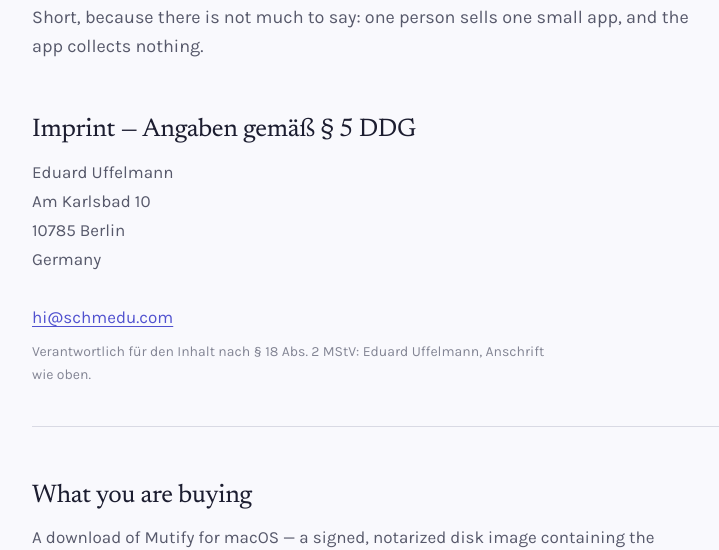
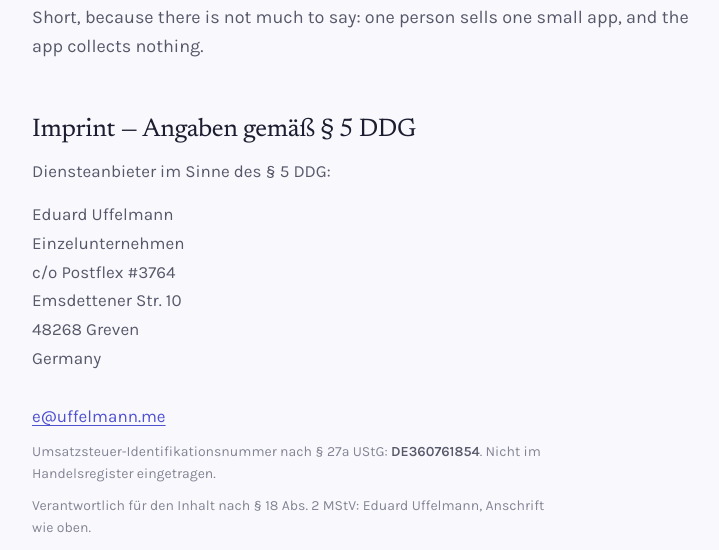
Before and after one commit to Schmedu/mutify, a website: page Website/public/legal.html in a window 1280 px wide. Shown: the part 253-803 px from the top of the page, without its empty margins (240-959 px from the left). Drawn offline with Linux system fonts and the light colour scheme.

Commit message:
Use the public imprint address, not the Berlin one
The Impressum had the Am Karlsbad address, which life-os/BUSINESS.md
reserves for invoices, contracts and the Finanzamt and explicitly keeps
out of anything published. The public one is the Postflex forwarding
address in Greven.

Same for the contact address: e@uffelmann.me is the public one, on the
imprint, in the refund promise and wherever the site offers help.

Adds the VAT id (DE360761854) and states that there is no Handelsregister
entry, rather than leaving a register court implied.

```diff
--- a/Website/public/legal.html
+++ b/Website/public/legal.html
@@ -22,6 +22,8 @@
   .rule{border:0;border-top:1px solid var(--rule);margin:0}
   ul{color:var(--ink-2);max-width:62ch;padding-left:1.15rem;margin:.9rem 0 0;display:grid;gap:.5rem}
   .de{margin-top:.6rem;font-size:.875rem;color:var(--ink-3);max-width:62ch}
+  .lead-in{margin-bottom:.9rem}
+  address strong,.de strong{color:var(--ink-2);font-weight:600}
 </style>
 </head>
 <body>
@@ -35,13 +37,17 @@
 
   <section>
     <h2>Imprint — Angaben gemäß § 5 DDG</h2>
+    <p class="lead-in">Diensteanbieter im Sinne des § 5 DDG:</p>
     <address>
       Eduard Uffelmann<br>
-      Am Karlsbad 10<br>
-      10785 Berlin<br>
+      Einzelunternehmen<br>
+      c/o Postflex #3764<br>
+      Emsdettener Str. 10<br>
+      48268 Greven<br>
       Germany<br><br>
-      <a href="mailto:hi@schmedu.com">hi@schmedu.com</a>
+      <a href="mailto:e@uffelmann.me">e@uffelmann.me</a>
     </address>
+    <p class="de">Umsatzsteuer-Identifikationsnummer nach § 27a UStG: <strong>DE360761854</strong>. Nicht im Handelsregister eingetragen.</p>
     <p class="de">Verantwortlich für den Inhalt nach § 18 Abs. 2 MStV: Eduard Uffelmann, Anschrift wie oben.</p>
   </section>
 
@@ -56,7 +62,7 @@
   <section>
     <h2>Delivery and the right of withdrawal</h2>
     <p>Delivery is immediate: the download link appears as soon as Stripe confirms the payment. By starting that download you agree to delivery beginning at once and acknowledge that this ends the statutory 14-day right of withdrawal for digital content (§ 356 Abs. 5 BGB).</p>
-    <p>That is the legal position. The practical one: if Mutify is not what you wanted, email <a href="mailto:hi@schmedu.com">hi@schmedu.com</a> and you get your money back, no questions and no deadline.</p>
+    <p>That is the legal position. The practical one: if Mutify is not what you wanted, email <a href="mailto:e@uffelmann.me">e@uffelmann.me</a> and you get your money back, no questions and no deadline.</p>
   </section>
 
   <section>
@@ -69,7 +75,7 @@
     <p><strong>The app.</strong> Mutify has no account, no server and no analytics. Your networks, your devices and your settings stay in <code>~/Library/Application&nbsp;Support/Mutify</code> on your Mac. Nothing about your location or your networks ever leaves the machine, and the app makes no network requests of its own.</p>
     <p><strong>This website.</strong> No cookies, no tracking, no analytics. The page is static; the two functions behind it talk to Stripe and to GitHub's release API and to nothing else. Vercel, which hosts it, keeps standard access logs (IP address, page, timestamp) for operating the service. Google Fonts serves the two typefaces, which means your browser contacts <code>fonts.gstatic.com</code>.</p>
     <p><strong>When you buy.</strong> Stripe receives the data it needs to take the payment, including your email address and the billing country used for VAT. It is the controller for that data under its own <a href="https://stripe.com/privacy">privacy policy</a>. I can see the resulting payment records — amount, country, email — in the Stripe dashboard, and keep them as long as German tax law requires (ten years, § 147 AO). Nothing is passed on to anyone else, and there is no mailing list.</p>
-    <p>To ask what is stored about you, or to have it removed as far as tax law allows, email <a href="mailto:hi@schmedu.com">hi@schmedu.com</a>.</p>
+    <p>To ask what is stored about you, or to have it removed as far as tax law allows, email <a href="mailto:e@uffelmann.me">e@uffelmann.me</a>.</p>
   </section>
 
   <section>
@@ -84,7 +90,7 @@
 <footer><div class="wrap foot-row">
   <span>Mutify — made in Berlin</span>
   <span><a href="https://github.com/Schmedu/mutify">Source</a></span>
-  <span><a href="mailto:hi@schmedu.com">hi@schmedu.com</a></span>
+  <span><a href="mailto:e@uffelmann.me">e@uffelmann.me</a></span>
 </div></footer>
 
 </body>
```
Also changed, not shown: Website/public/thanks.html (+2 -2 lines).
